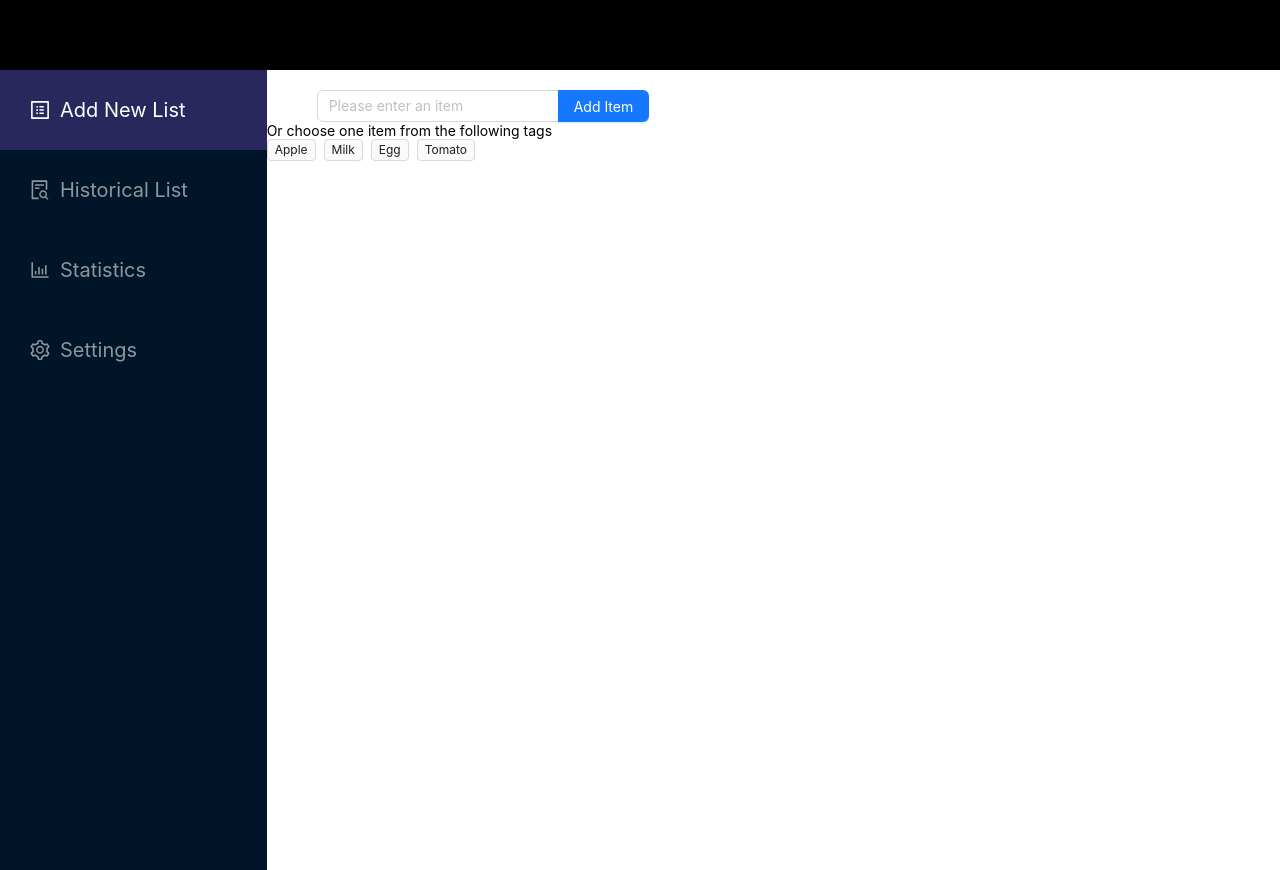
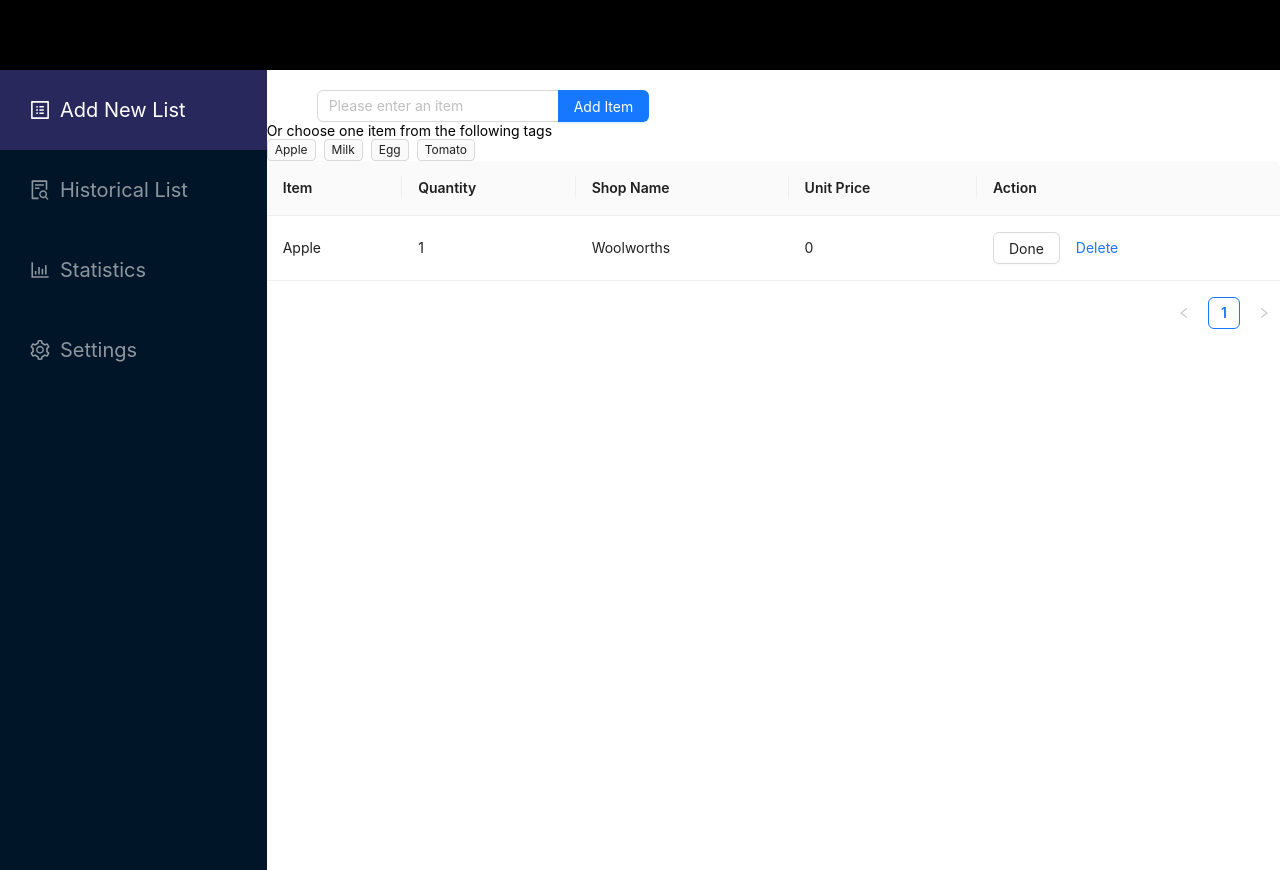
Before and after one commit to gulama2008/Shopper-Helper, a React (Create React App) app in the folder client/: page / in a window 1280 px wide. Built offline with nearby package versions, Linux system fonts and the light colour scheme.

Commit message:
edit shopping list components to make list items in a table

```diff
--- a/client/src/components/pages/AddNewList/AddNewList.js
+++ b/client/src/components/pages/AddNewList/AddNewList.js
@@ -4,11 +4,23 @@ import ItemTags from "./ItemTags";
 import ShoppingList from "./ShoppingList";
 
 export default function AddNewList() {
-  const [items, setItems] = useState([]);
+  const [items, setItems] = useState([
+    {
+      name: "Apple",
+      quantity: 1,
+      shop: "Woolworths",
+      price: 0,
+    },
+  ]);
   const addItem = (item) => {
-    const newItems = [...items, item];
+    const itemObj = {
+      name: item,
+      quantity: 1,
+      shop: "Woolworths",
+      price: 0,
+    }
+    const newItems = [...items, itemObj];
     setItems(newItems);
-    console.log(items);
   }
 
   return (
--- a/client/src/components/pages/AddNewList/ListItem.js
+++ b/client/src/components/pages/AddNewList/ListItem.js
@@ -1,6 +1,12 @@
 import React from "react";
+import { Button } from "antd";
 
 export default function ListItem(props) {
   const item = props.item;
-  return <div className="aboutme-container">{item }</div>;
+  return (
+    <div className="aboutme-container" closable>
+      <span>{item}</span>
+      <Button type="primary">Done</Button>
+    </div>
+  );
 }
--- a/client/src/components/pages/AddNewList/ShoppingList.js
+++ b/client/src/components/pages/AddNewList/ShoppingList.js
@@ -1,19 +1,75 @@
-import React from "react";
-import ListItem from "./ListItem";
+// import React from "react";
+// import ListItem from "./ListItem";
 
-export default function ShoppingList(props) {
-    const items = props.items;
+// export default function ShoppingList(props) {
+//     const items = props.items;
+//     return (
+//         <div className="aboutme-container">
+
+//         <ul>
+//           {items.map((item, index) => {
+//               return (
+//                 <li>
+//                   <ListItem item={item} />
+//                 </li>
+//               );
+//           })}
+//         </ul>
+
+//       </div>
+//     );
+// }
+
+import { Space, Table, Button } from "antd";
+const { Column, ColumnGroup } = Table;
+// const items = [
+//   {
+//     key: "1",
+//     name: "John",
+
+//     quantity: 32,
+//     shop: "New York No. 1 Lake Park",
+//     price: 1,
+//   },
+//   {
+//     key: "2",
+//     name: "John",
+
+//     quantity: 32,
+//     shop: "New York No. 1 Lake Park",
+//     price: 1,
+//   },
+//   {
+//     key: "3",
+//     name: "John",
+
+//     quantity: 32,
+//     shop: "New York No. 1 Lake Park",
+//     price: 1,
+//   },
+// ];
+const ShoppingList = (props) => {
+    const items  = props.items;
     return (
-      <div className="aboutme-container">
-        <ul>
-          {items.map((item, index) => {
-              return (
-                <li>
-                  <ListItem item={item} />
-                </li>
-              );
-          })}
-        </ul>
-      </div>
+        <Table dataSource={items}>
+        <Column title="Item" dataIndex="name" key="name" />
+
+        <Column title="Quantity" dataIndex="quantity" key="quantity" />
+        <Column title="Shop Name" dataIndex="shop" key="shop" />
+        <Column title="Unit Price" dataIndex="price" key="price" />
+        <Column
+          title="Action"
+          key="action"
+          render={(_, record) => (
+            <Space size="middle">
+              <Button>Done</Button>
+              <a>Delete</a>
+            </Space>
+          )}
+        />
+      </Table>
     );
+
 }
+
+export default ShoppingList;
```
Also changed, not shown: 1 other file (tests, documents, lock files or other folders).
